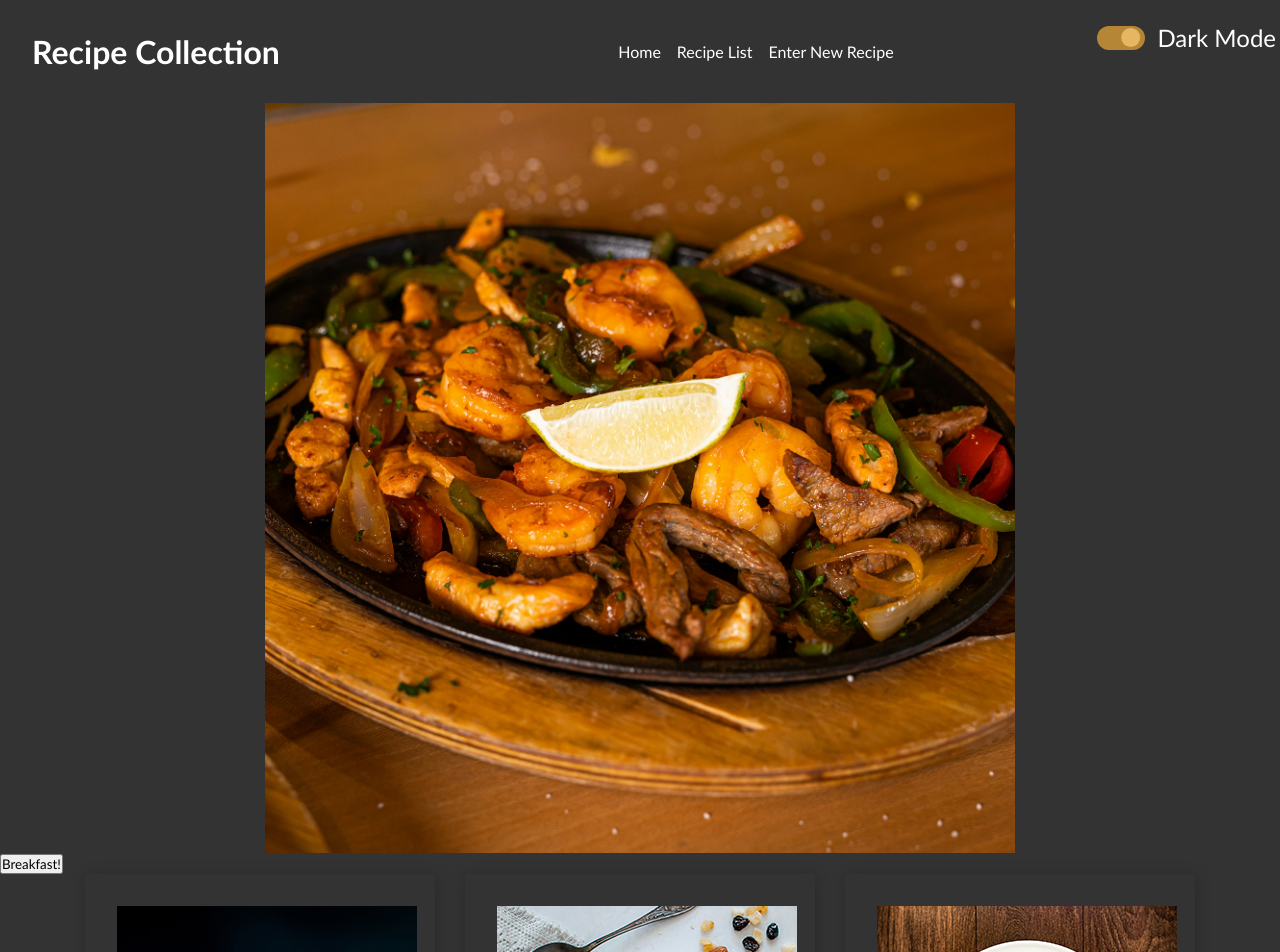
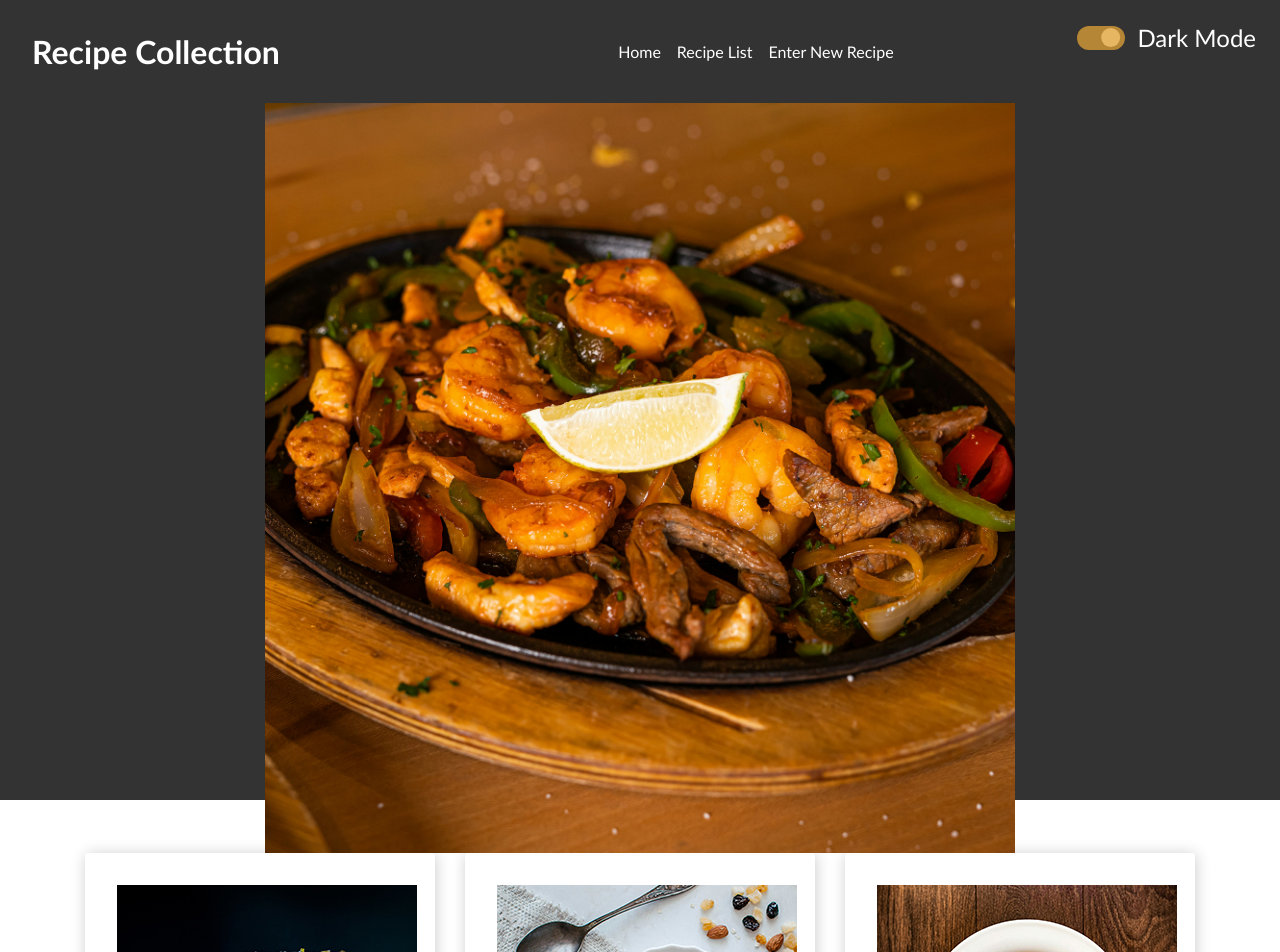
Before and after one commit to jawajamaa/react-project-recipe, a React (Create React App) app: page /RecipeList in a window 1280 px wide. Shown: the top 952 px of the page. Built offline with nearby package versions, Linux system fonts and the light colour scheme; data requests are answered from the project's data file.

Commit message:
dark mode styling improved; bfast option commented for now:

```diff
--- a/src/App.css
+++ b/src/App.css
@@ -1,6 +1,6 @@
 .App {
-  width: 90vh;
-  height: 90vh;
+  width: 100vh;
+  height: 100vh;
   display: flex;
   flex-direction: row;
   align-items: center;
@@ -9,11 +9,18 @@
 .App-dark{
   background-color: var(--background-color);
   color: var(--primary-text-color);
+  /* height property causes the dark mode bg to only cover the top screen portion and doesn't move when scrolled; if no height property in app.css, it works, but then landing page and AddRecipe are not styled properly.  Solution: Use Home.js!! (should anyway) so that can be styled separately */
+  width: 100vw;
+  height: 100vh;
+  /* height: max-content; */
+  /* position: sticky; */
+}
 
-}
 .App-light{
   background-color: var(--light-background-color);
   color: var(--secondary-text-color);
+  width: 100vw;
+  height: 100vh;
 }
 
 header {
--- a/src/App.js
+++ b/src/App.js
@@ -55,7 +55,7 @@ function App() {
                                 </div>
                             )}
                                 <Outlet
-                                context = { baseUrl}
+                                    context = { baseUrl}
                                 />
                         </RecipesContext.Provider>
                     </main>
--- a/src/components/NavBar.css
+++ b/src/components/NavBar.css
@@ -44,7 +44,7 @@
     align-items: center;
     position: absolute;
     top: 0.25em;
-    right: 0.25em;
+    right: 1.5em;
 }
 
 .toggle {
--- a/src/components/RecipeList.js
+++ b/src/components/RecipeList.js
@@ -10,9 +10,10 @@ function RecipeList() {
     const className = "recipe-list-" + (isDark ? "dark" : "light");
     const [isBreakfast, setIsBreakfast] = useState(false);
 
-    function handleClick() {
-        setIsBreakfast(!isBreakfast);
-    }
+    // isBreakfast commented out as I will make that a select feature to show items based on Dish category and also add to AddRecipe
+    // function handleClick() {
+    //     setIsBreakfast(!isBreakfast);
+    // }
 
     const showBreakfast = recipes.filter(receipe => {
         return receipe.category === "Breakfast";
@@ -20,14 +21,14 @@ function RecipeList() {
 
     return(
         <div className = {className}>
-            <div>
+            {/* <div>
                 <button
                     className = "button"
                     onClick = { handleClick }
                 >
                     Breakfast!
                 </button>
-            </div>
+            </div> */}
             <div className = "card-container">
                 {isBreakfast ?
                     showBreakfast.map(recipe => (
--- a/src/index.js
+++ b/src/index.js
@@ -9,7 +9,5 @@ const router = createBrowserRouter(routes);
 
 const root = ReactDOM.createRoot(document.getElementById('root'));
 root.render(<RouterProvider router = { router } />);
-// If you want to start measuring performance in your app, pass a function
-// to log results (for example: reportWebVitals(console.log))
-// or send to an analytics endpoint. Learn more: https://bit.ly/CRA-vitals
+
 reportWebVitals();
```
